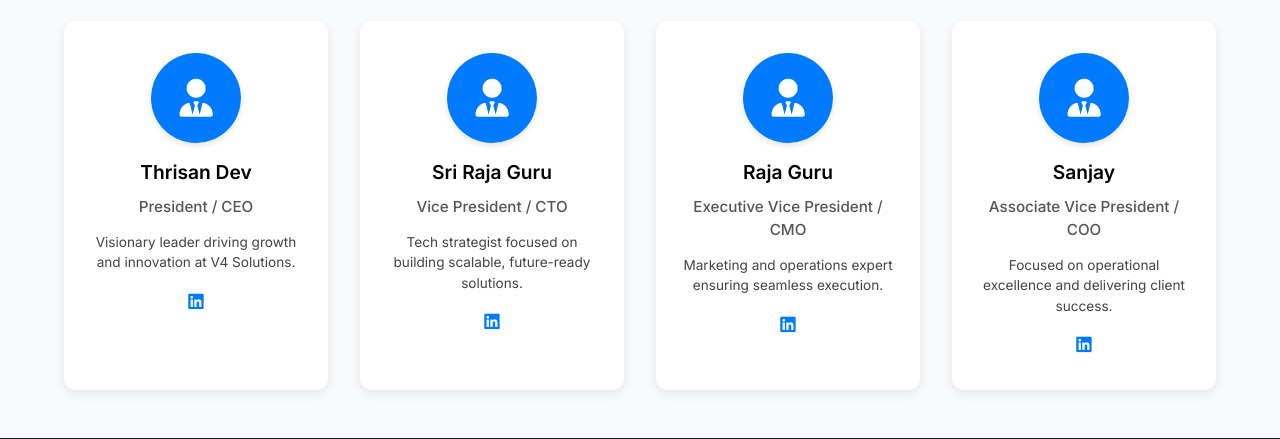
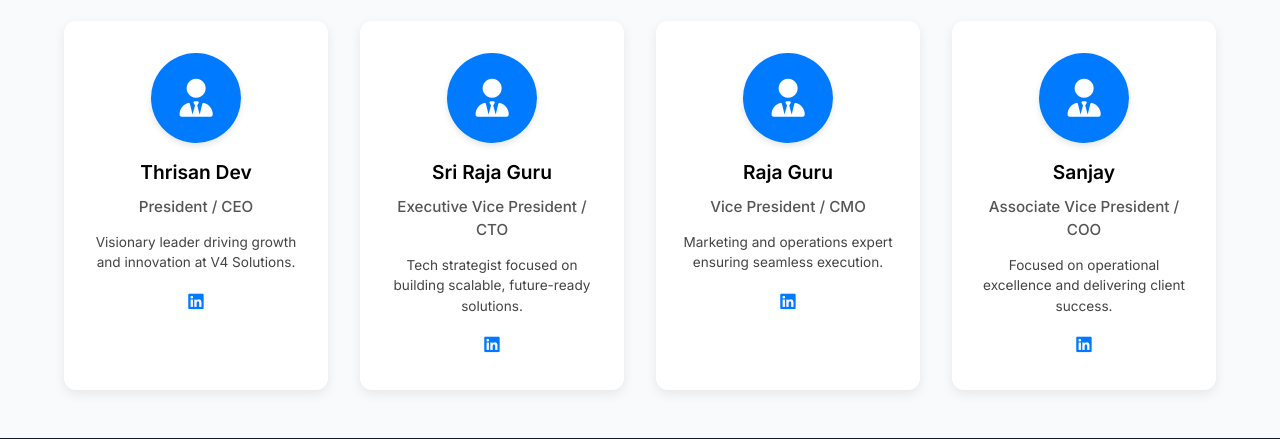
Before and after one commit to Sriraja2005/V4, a Django app: page /about/ in a window 1280 px wide. Shown: the part 171-610 px from the top of the page. Run offline with Django 5.2, Linux system fonts and the light colour scheme; some libraries are stand-ins or nearby versions.

Commit message:
Update about.html

```diff
--- a/templates/main/about.html
+++ b/templates/main/about.html
@@ -23,7 +23,7 @@
     <div class="team-card">
       <div class="team-icon"><i class="fas fa-user-tie"></i></div>
       <h3>Sri Raja Guru</h3>
-      <p class="role">Vice President / CTO</p>
+      <p class="role">Executive Vice President / CTO</p>
       <p class="desc">Tech strategist focused on building scalable, future-ready solutions.</p>
       <a href="https://www.linkedin.com/in/yourprofile" target="_blank">
         <i class="fab fa-linkedin"></i>
@@ -34,7 +34,7 @@
     <div class="team-card">
       <div class="team-icon"><i class="fas fa-user-tie"></i></div>
       <h3>Raja Guru</h3>
-      <p class="role">Executive Vice President / CMO</p>
+      <p class="role">Vice President / CMO</p>
       <p class="desc">Marketing and operations expert ensuring seamless execution.</p>
       <a href="https://www.linkedin.com/in/yourprofile" target="_blank">
         <i class="fab fa-linkedin"></i>
```
